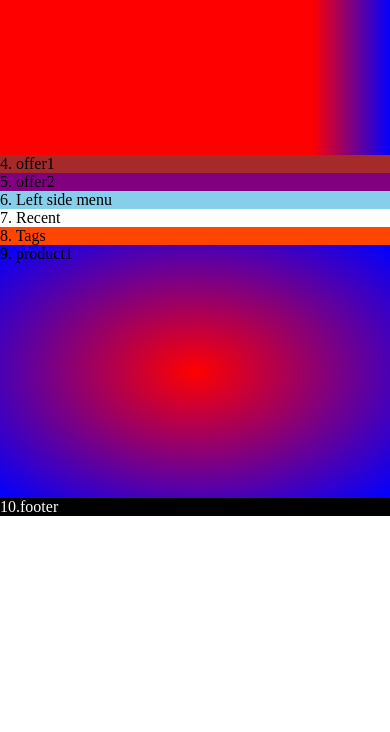
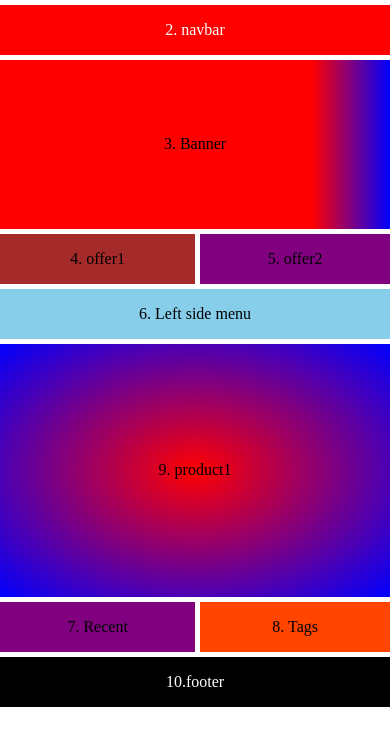
Before and after one commit to Bikal-Adhikari/e-comme-dummy, a plain HTML site: page index.html in a window 390 px wide. Shown: the part 112-844 px from the top of the page. Drawn offline with Linux system fonts and the light colour scheme.

Commit message:
Media Query ipad

```diff
--- a/style.css
+++ b/style.css
@@ -6,43 +6,70 @@ body {
 }
 
 .wrapper {
+  display: grid;
+  gap: 5px;
+  grid-template-areas:
+    "h1 h1 h1"
+    "header header header"
+    "banner banner off1"
+    "banner banner off2"
+    "sm main main"
+    "recent main main"
+    "tag main main"
+    "footer footer footer";
+}
+.wrapper > * {
+  display: flex;
+  justify-content: center;
+  align-items: center;
+  padding: 1rem;
 }
 
 h1 {
   background: blue;
   color: white;
+  grid-area: h1;
 }
 
 header {
   background: red;
   color: white;
+  grid-area: header;
 }
 
 .banner {
   min-height: 20vh;
   background: linear-gradient(90deg, red 80%, blue);
+  grid-area: banner;
 }
 .off1 {
   background: brown;
+  grid-area: off1;
 }
 .off2 {
   background: purple;
+  grid-area: off2;
 }
 
 .side-menu {
   background: skyblue;
+  grid-area: sm;
 }
 
 .recent {
+  background: purple;
+  grid-area: recent;
 }
 
 .tag {
   background: orangered;
+  grid-area: tag;
 }
 
 .main {
   min-height: 30vh;
   background: radial-gradient(red, blue);
+  grid-area: main;
 }
 
 .product1 {
@@ -50,4 +77,25 @@ header {
 footer {
   background: black;
   color: white;
+  grid-area: footer;
 }
+
+/* Media query  */
+/* Ipad  */
+@media (max-width: 992px) {
+  .wrapper {
+    display: grid;
+    gap: 5px;
+    grid-template-areas:
+      "h1 h1"
+      "header header"
+      "banner banner"
+      "banner banner"
+      "off1 off2"
+      "sm sm"
+      "main main"
+      "main main"
+      "recent tag"
+      "footer footer";
+  }
+}
```
